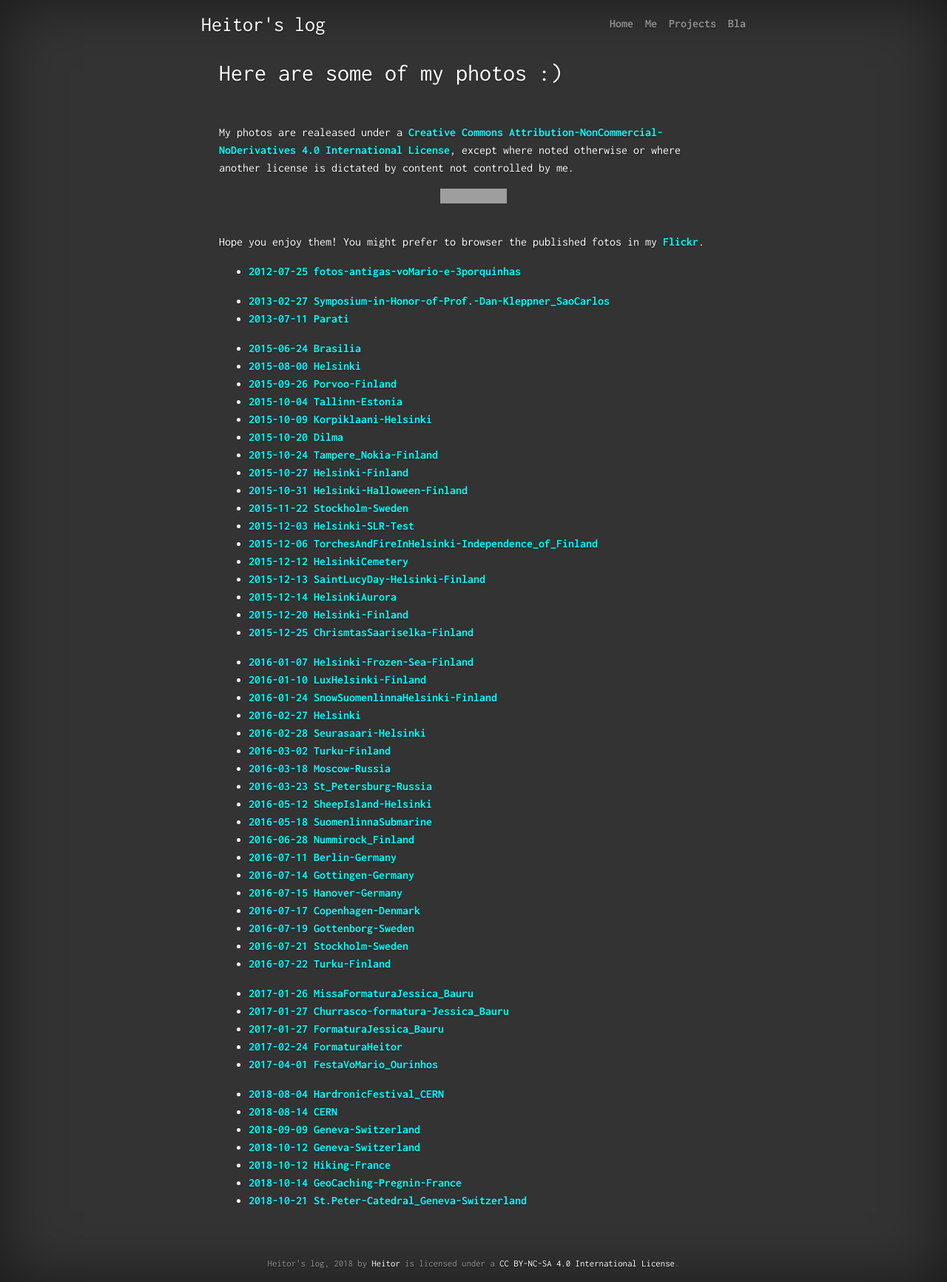
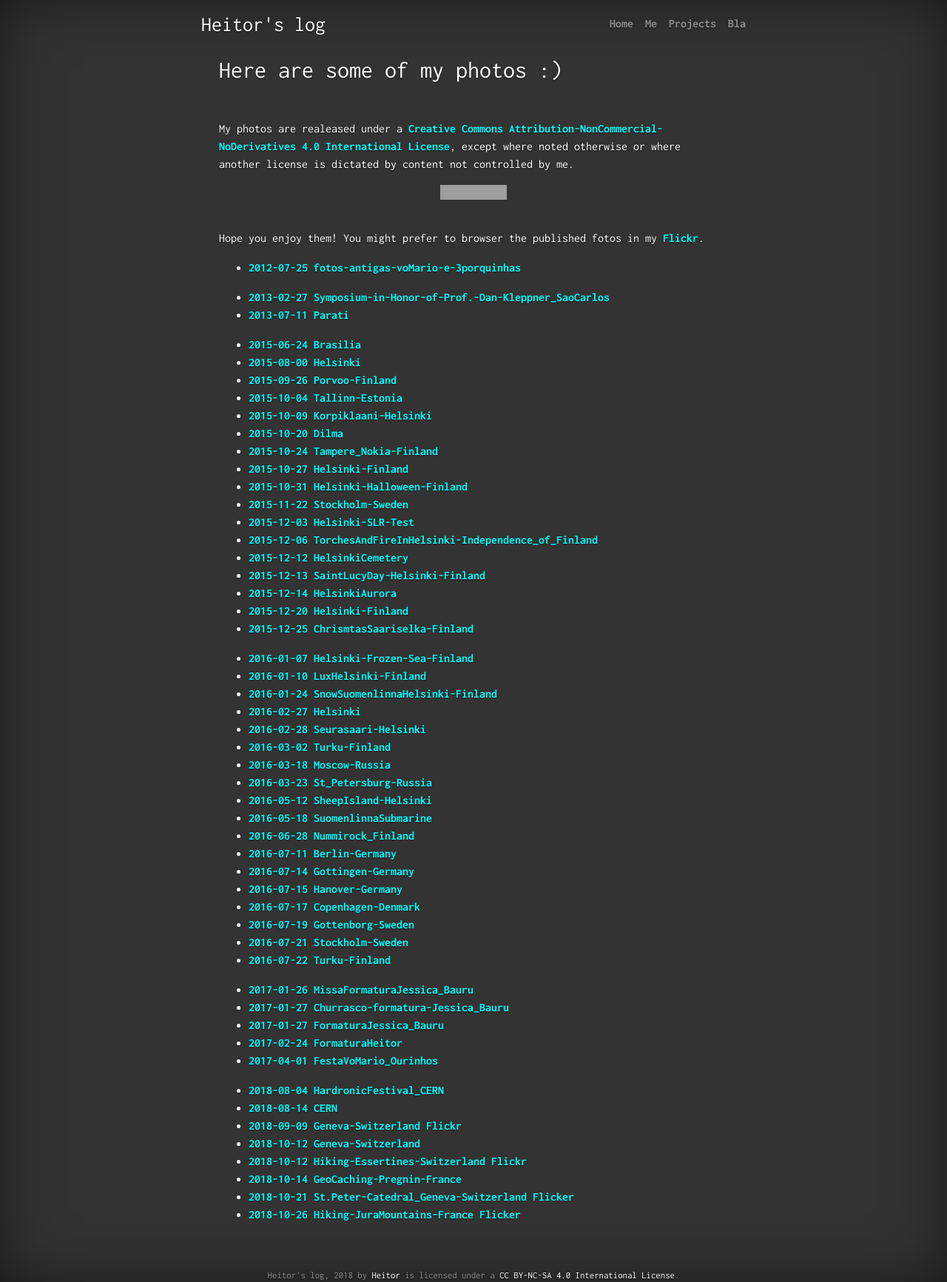
Before and after one commit to heitorPB/heitorPB.github.io, a Jekyll site: the page built from random/photos.md, in a window 1280 px wide. Shown: the whole page at 74% size. Built offline with Jekyll 4.4.1, drawn with Linux system fonts in a browser that asks for light colours; grey boxes are pictures that could not be loaded.

Commit message:
general improvements to all texts

```diff
--- a/random/photos.md
+++ b/random/photos.md
@@ -70,8 +70,9 @@ Hope you enjoy them! You might prefer to browser the published fotos in my
 
 - [2018-08-04 HardronicFestival_CERN](https://drive.google.com/open?id=1co-_sY-R4Ji7gkETVoqf5uqbgkqzUaS1)
 - [2018-08-14 CERN](https://drive.google.com/open?id=13QDSWFwXYTV9DurYXG_Y1zCJY7mODQr7)
-- [2018-09-09 Geneva-Switzerland](https://drive.google.com/open?id=14WH_J_ANE17_LeoTKRc7CZbNXc2zz_Fi)
+- [2018-09-09 Geneva-Switzerland](https://drive.google.com/open?id=14WH_J_ANE17_LeoTKRc7CZbNXc2zz_Fi) [Flickr](https://www.flickr.com/photos/heitorpb/albums/72157672740077697)
 - [2018-10-12 Geneva-Switzerland](https://drive.google.com/open?id=1-qoHrr4GdAtkjuF041IKsazq5afrWVFx)
-- [2018-10-12 Hiking-France](https://drive.google.com/open?id=1QMB1hq96eWWBAJwNZL9W549FF1JkM72f)
+- [2018-10-12 Hiking-Essertines-Switzerland](https://drive.google.com/open?id=1QMB1hq96eWWBAJwNZL9W549FF1JkM72f) [Flickr](https://flic.kr/s/aHsmujJXTH)
 - [2018-10-14 GeoCaching-Pregnin-France](https://drive.google.com/open?id=1Tv8k81INNDiYA0rUHagdnxVO4h11JqBU)
-- [2018-10-21 St.Peter-Catedral_Geneva-Switzerland](https://drive.google.com/open?id=12-Kn6f36Jf4HruEj-Y3c5Z3KsKq52uyK)
+- [2018-10-21 St.Peter-Catedral_Geneva-Switzerland](https://drive.google.com/open?id=12-Kn6f36Jf4HruEj-Y3c5Z3KsKq52uyK) [Flicker](https://www.flickr.com/photos/heitorpb/albums/72157701299705031)
+- [2018-10-26 Hiking-JuraMountains-France](https://drive.google.com/open?id=1B3t0lXdjqG6_Zt87mX_W1yYjH_eZl3eQ) [Flicker](https://www.flickr.com/photos/heitorpb/albums/72157702768040744)
```
Also changed, not shown: _posts/2018-09-05-test/2018-09-05-test.md (+1 -1 lines), _posts/2018-10-16_EssertinesHiking/2018-10-16-EssertinesHike.md (+5 -5 lines), _posts/template.md (+1 -1 lines), me.md (+1 -1 lines), projects.md (+4 -2 lines).
